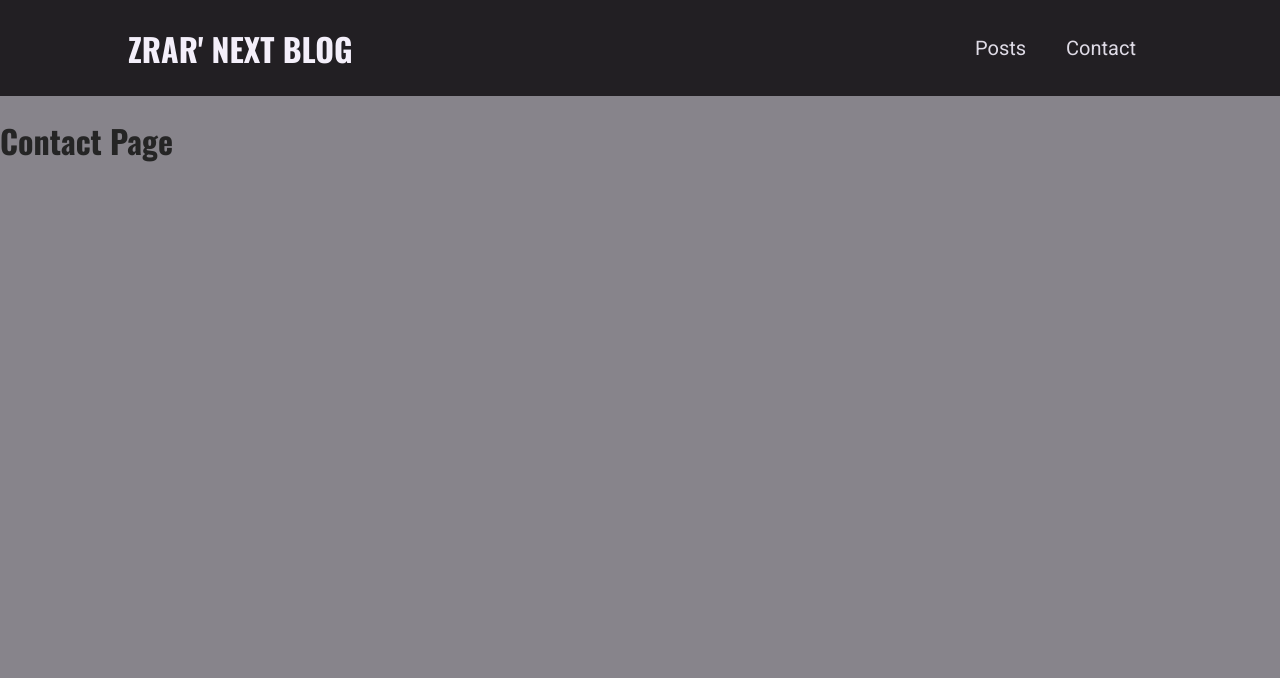
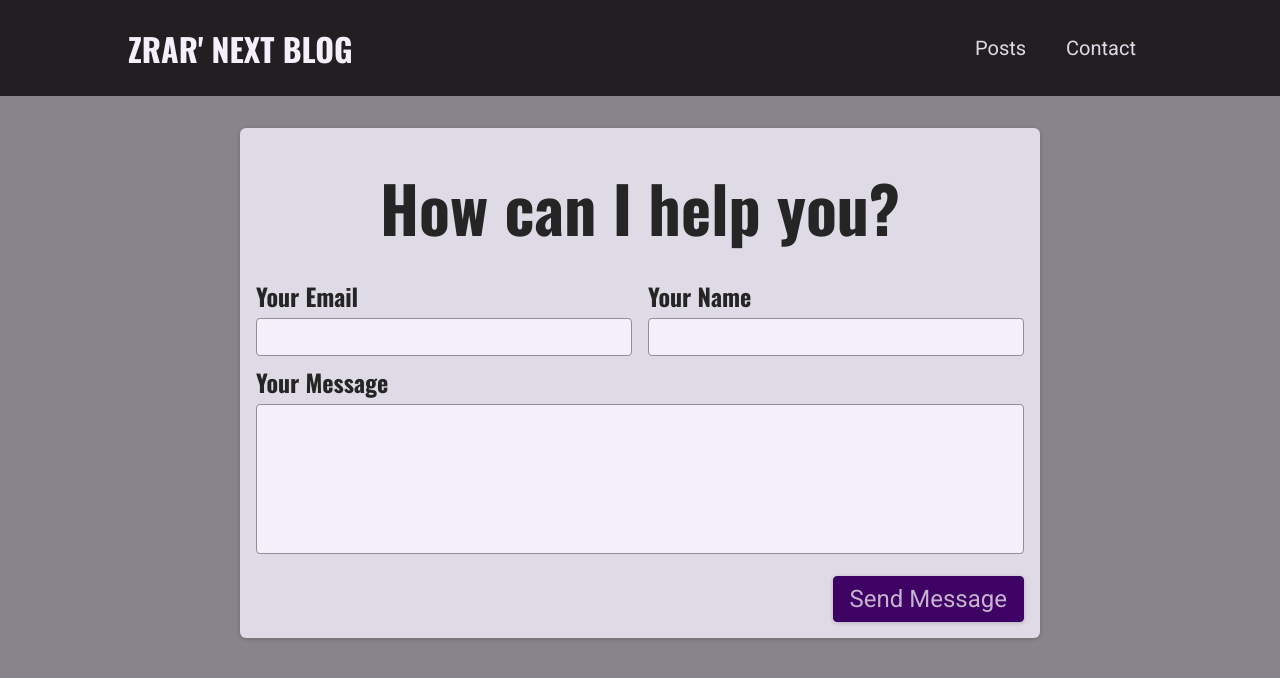
Before and after one commit to mohammad-zrar/blog-nextjs, a Next.js app: page /contact in a window 1280 px wide. Shown: the top 678 px of the page. Built offline with nearby package versions, Linux system fonts and the light colour scheme.

Commit message:
feat(pages\contact.tsx): prepare the contact form

```diff
--- /dev/null
+++ b/components/contact/contact-form.module.css
@@ -0,0 +1,73 @@
+.contact {
+  margin: var(--size-8) auto;
+  border-radius: 6px;
+  background-color: var(--color-grey-100);
+  width: 90%;
+  max-width: 50rem;
+  padding: var(--size-4);
+  box-shadow: 0 1px 4px rgba(0, 0, 0, 0.2);
+  font-size: var(--size-6);
+}
+
+.contact h1 {
+  font-size: var(--size-8);
+  margin: var(--size-4) 0;
+  text-align: left;
+}
+
+.form label {
+  display: block;
+  font-family: 'Oswald', sans-serif;
+  font-weight: bold;
+  margin: var(--size-2) 0 var(--size-1) 0;
+}
+
+.form input,
+.form textarea {
+  font: inherit;
+  padding: var(--size-1);
+  border-radius: 4px;
+  width: 100%;
+  border: 1px solid var(--color-grey-400);
+  background-color: var(--color-grey-50);
+  resize: none;
+}
+
+.controls {
+  display: flex;
+  column-gap: 1rem;
+  flex-wrap: wrap;
+}
+
+.control {
+  flex: 1;
+  min-width: 10rem;
+}
+
+.actions {
+  margin-top: var(--size-4);
+  text-align: right;
+}
+
+.form button {
+  font: inherit;
+  cursor: pointer;
+  background-color: var(--color-primary-700);
+  border: 1px solid var(--color-primary-700);
+  padding: var(--size-2) var(--size-4);
+  border-radius: 4px;
+  color: var(--color-primary-50);
+  box-shadow: 0 1px 4px rgba(0, 0, 0, 0.2);
+}
+
+.form button:hover {
+  background-color: var(--color-primary-500);
+  border-color: var(--color-primary-500);
+}
+
+@media (min-width: 768px) {
+  .contact h1 {
+    font-size: var(--size-16);
+    text-align: center;
+  }
+}
--- /dev/null
+++ b/components/contact/contact-form.tsx
@@ -0,0 +1,27 @@
+import classes from './contact-form.module.css';
+
+export default function ContactForm() {
+
+    return <section className={classes.contact}>
+        <h1>How can I help you?</h1>
+        <form className={classes.form}>
+            <div className={classes.controls}>
+                <div className={classes.control}>
+                    <label htmlFor='email' >Your Email</label>
+                    <input type='email' id='email' required />
+                </div>
+                <div className={classes.control}>
+                    <label htmlFor='name' >Your Name</label>
+                    <input type='text' id='name' required />
+                </div>
+            </div>
+            <div className={classes.control}>
+                <label htmlFor='message' >Your Message</label>
+                <textarea id='message' rows={5} ></textarea>
+            </div>
+            <div className={classes.actions}>
+                <button>Send Message</button>
+            </div>
+        </form>
+    </section>
+}
--- a/pages/contact.tsx
+++ b/pages/contact.tsx
@@ -1,6 +1,5 @@
+import ContactForm from "@/components/contact/contact-form"
 
 export default function ContactPage() {
-    return <h1>
-        Contact Page
-    </h1>
+    return <ContactForm />
 }
```
